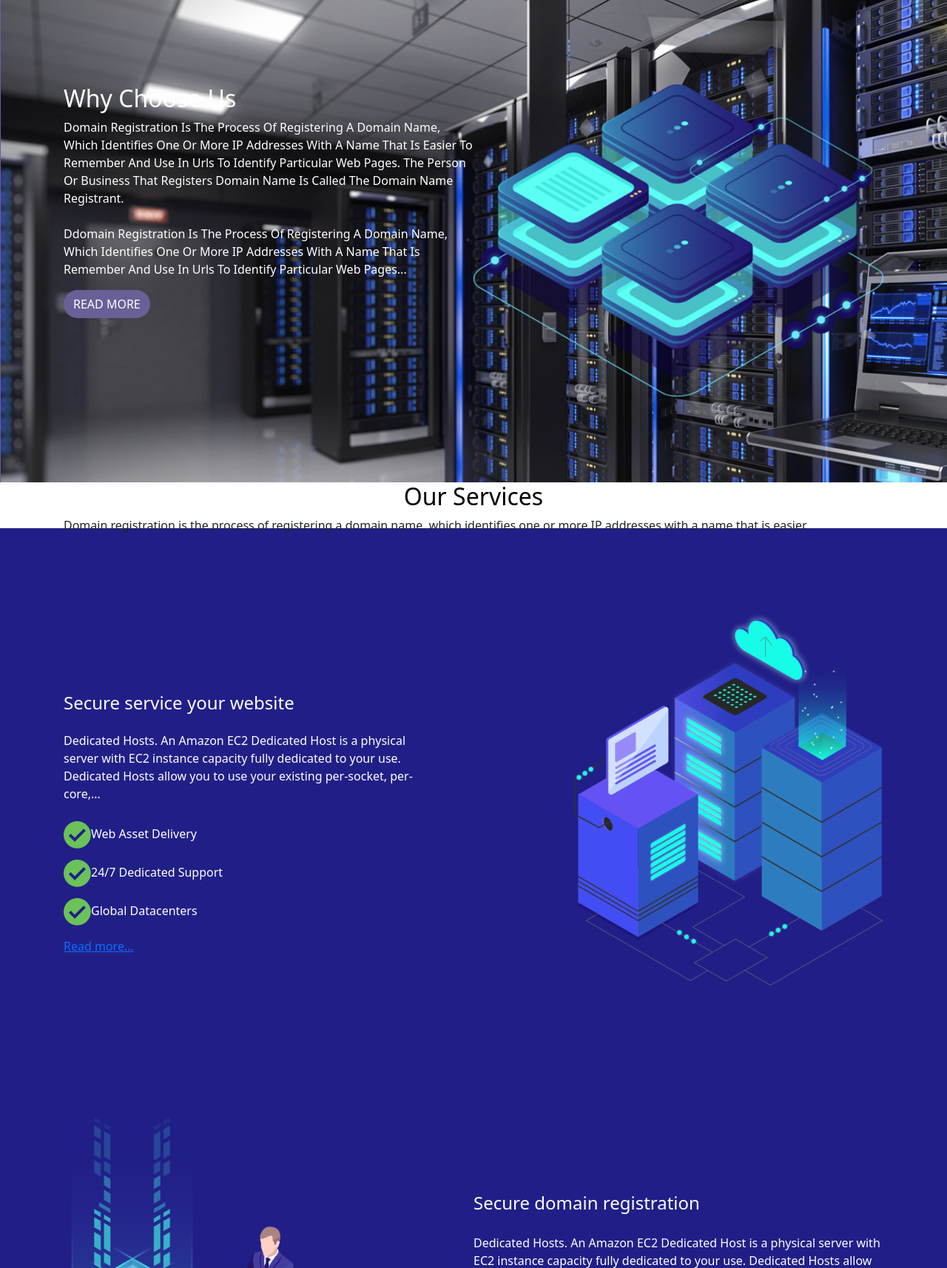
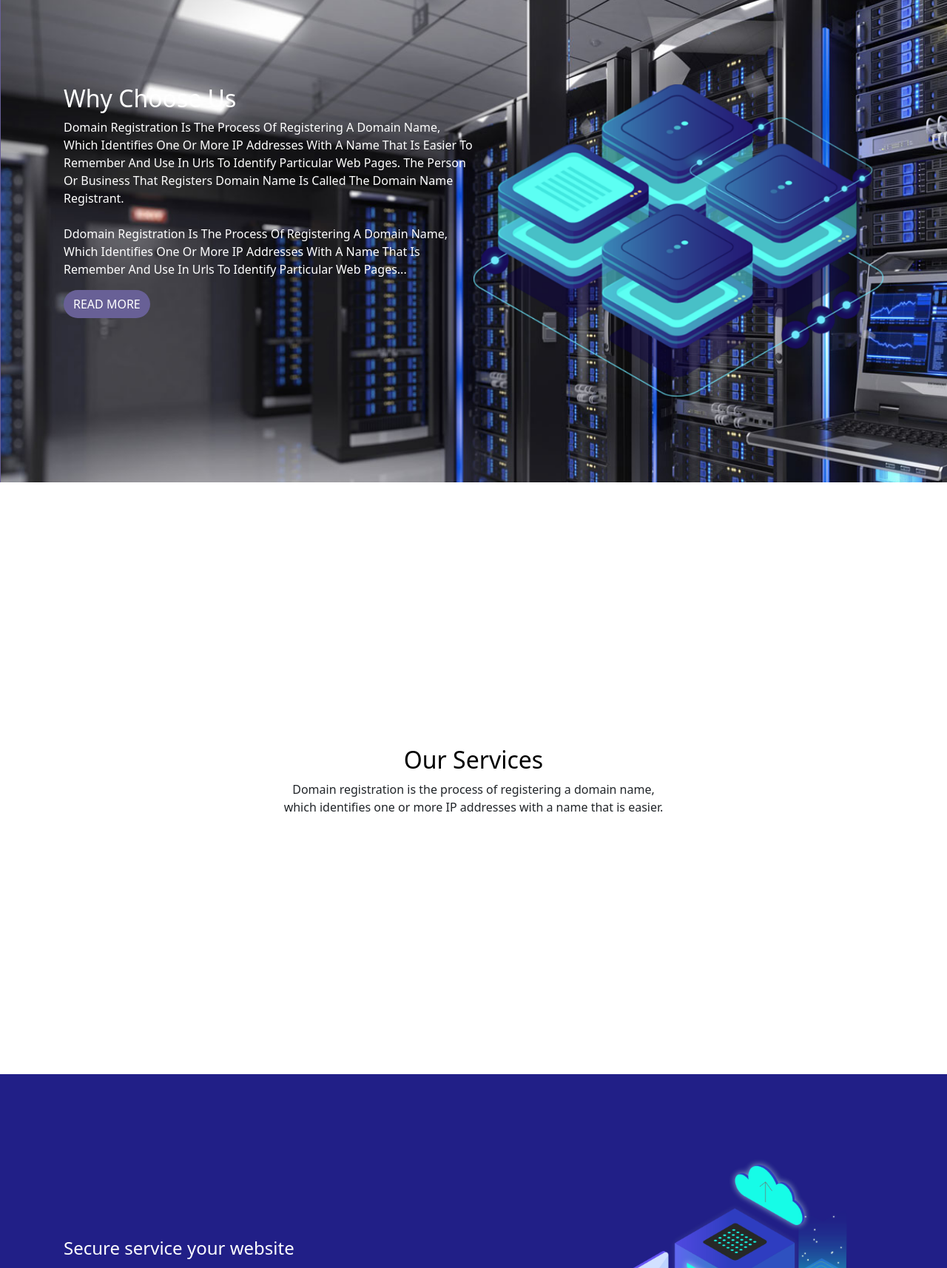
Before and after one commit to mathieuradjouki/sapce-drive, a PHP site: page / in a window 1280 px wide. Shown: the part 1550-3264 px from the top of the page at 74% size. Run offline with PHP 8.4, Linux system fonts and the light colour scheme.

Commit message:
css services

```diff
--- a/backoffice.php
+++ b/backoffice.php
@@ -31,7 +31,7 @@
             foreach ($_SESSION['NosServices'] as $value) {
         ?>
         <div class="col">
-          <div class="card h-100">
+          <div class="card h-100 card-services">
             <img src="<?='images/'.$value['icone']?>" class="card-img-top" alt="...">
             <div class="card-body">
               <h5 class="card-title"><?= $value['titre']?></h5>
--- a/main.css
+++ b/main.css
@@ -156,9 +156,20 @@
 }
 
 /* sercices */
-
+.services{
+  height: 100vh;
+  display: flex;
+  align-items: center;
+}
 .services h2{
   color: black;
+}
+.card-services img{
+  width: 20%;
+  margin-left: 4%;
+}
+.card-services{
+  border: none;
 }
 /* secure */
 
--- a/services.php
+++ b/services.php
@@ -2,7 +2,7 @@
 <div class="services">
   <div class="container">
     <h2 class="text-center">Our Services</h2>
-    <p class="sercices-subtitle">Domain registration is the process of registering a domain name, which identifies one or more IP addresses with a name that is easier.</p>
+    <p class="sercices-subtitle text-center">Domain registration is the process of registering a domain name,<br> which identifies one or more IP addresses with a name that is easier.</p>
     <div class="row row-cols-1 row-cols-md-3 g-4">
       <?php
         if (isset($_SESSION['NosServices'])) {
@@ -11,7 +11,7 @@
           foreach (($_SESSION['NosServices']) as $key => $value) {
       ?>
       <div class="col">
-        <div class="card h-100">
+        <div class="card h-100 card-services">
           <img src="<?='images/'.$value['icone']?>" class="card-img-top" alt="...">
           <div class="card-body">
             <h5 class="card-title"><?= $value['titre']?></h5>
```
